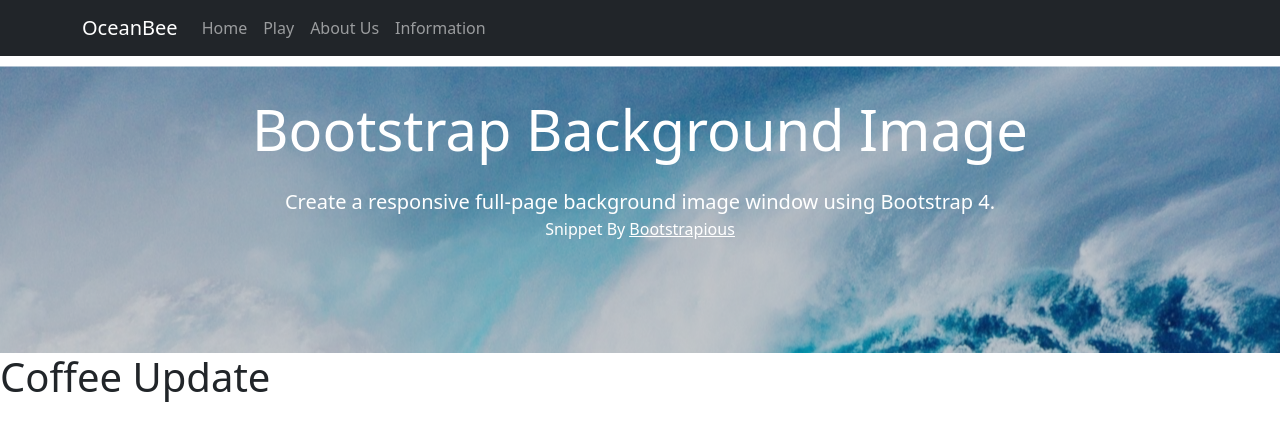
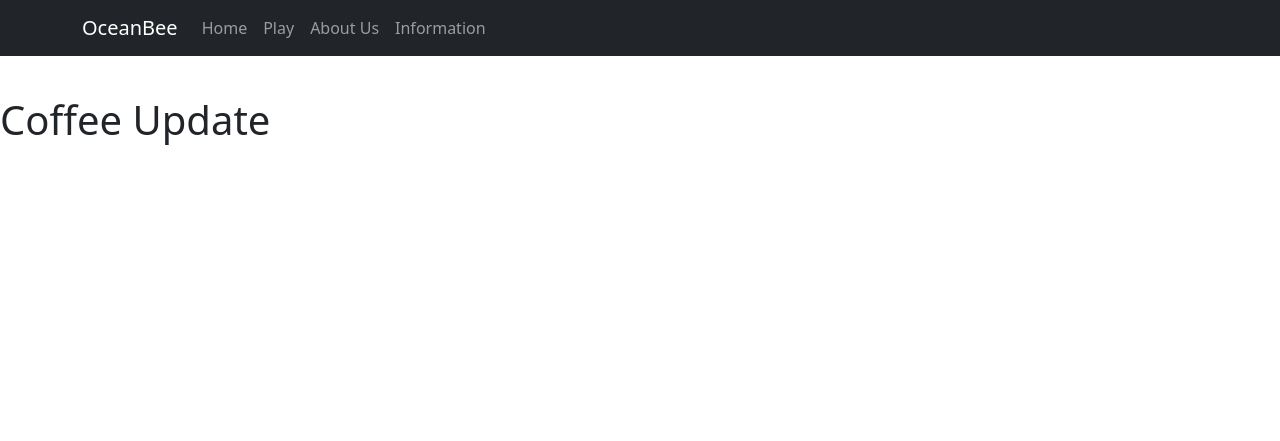
Before and after one commit to MattiKemp/Bee-Hackathon, a Flask app: page / in a window 1280 px wide. Shown: the top 441 px of the page. Run offline with Flask 2, Linux system fonts and the light colour scheme; some libraries are stand-ins or nearby versions.

Commit message:
monkey nuts

```diff
--- a/src/templates/home.html
+++ b/src/templates/home.html
@@ -6,18 +6,10 @@
 {% block content %}
 
 <header><!-- Page Wrapper -->
-<div style="background: url({{url_for('static',filename='assets/img/header_img.png')}})" class="page-holder bg-cover">
+<div style="background: url({{url_for('static',filename='assets/img/ocean.jpg')}})" class="page-holder bg-cover">
 
+</div>
   <div class="container py-5">
-    <header class="text-center text-white py-5">
-      <h1 class="display-4 font-weight-bold mb-4">Bootstrap Background Image</h1>
-      <p class="lead mb-0">Create a responsive full-page background image window using Bootstrap 4.</p>
-      <p class="font-italic">Snippet By <a href="https://bootstrapious.com" class="text-white">
-          <u>Bootstrapious</u></a>
-      </p>
-      <p></p>
-      <p> </p>
-    </header>
 
     <!--<div class="text-white">
       <p class="lead">It's not a good approch to deal directly with <code class="bg-white px-2 py-1 rounded">body</code> So, create a wrapper container and make it a full-window height.</p>
```
